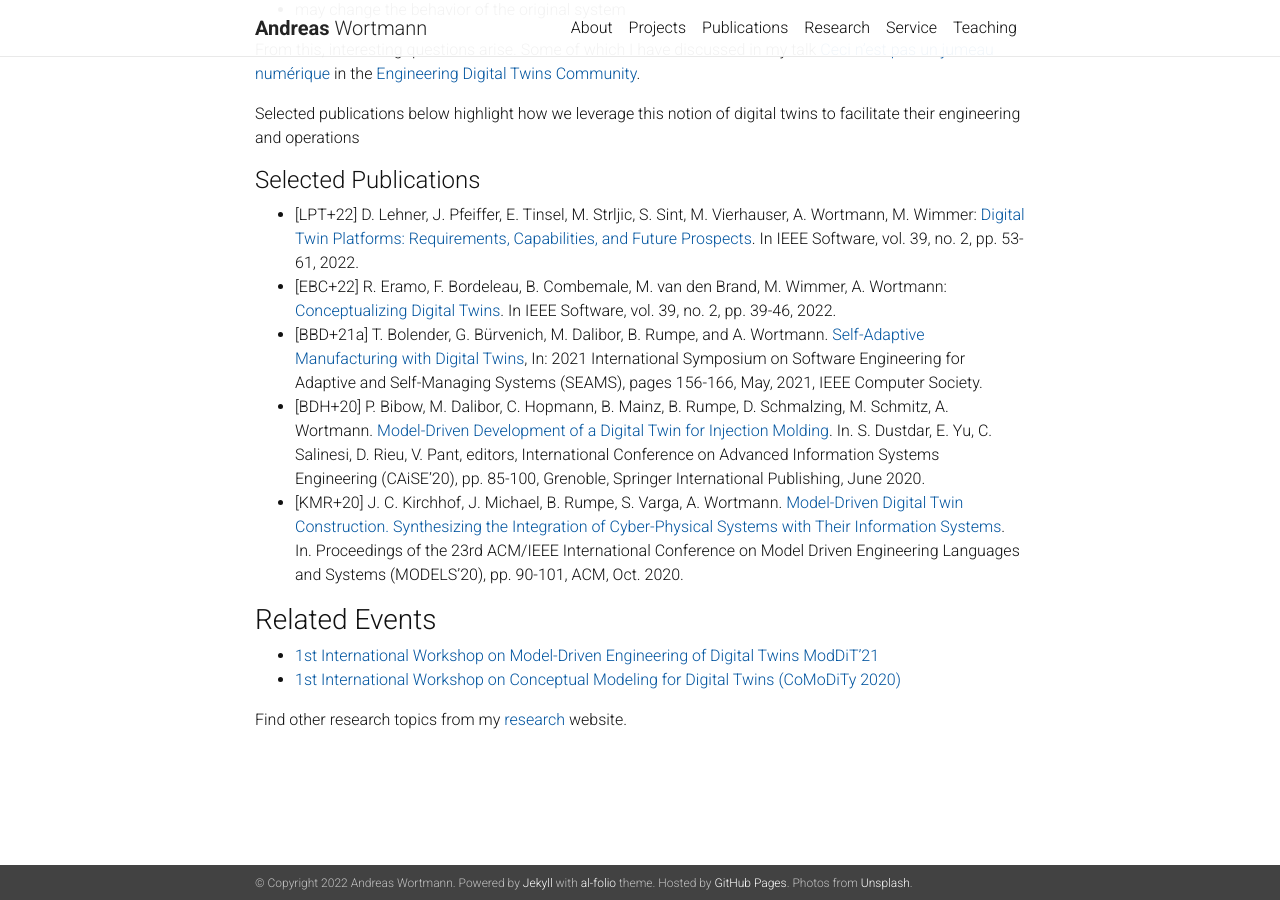
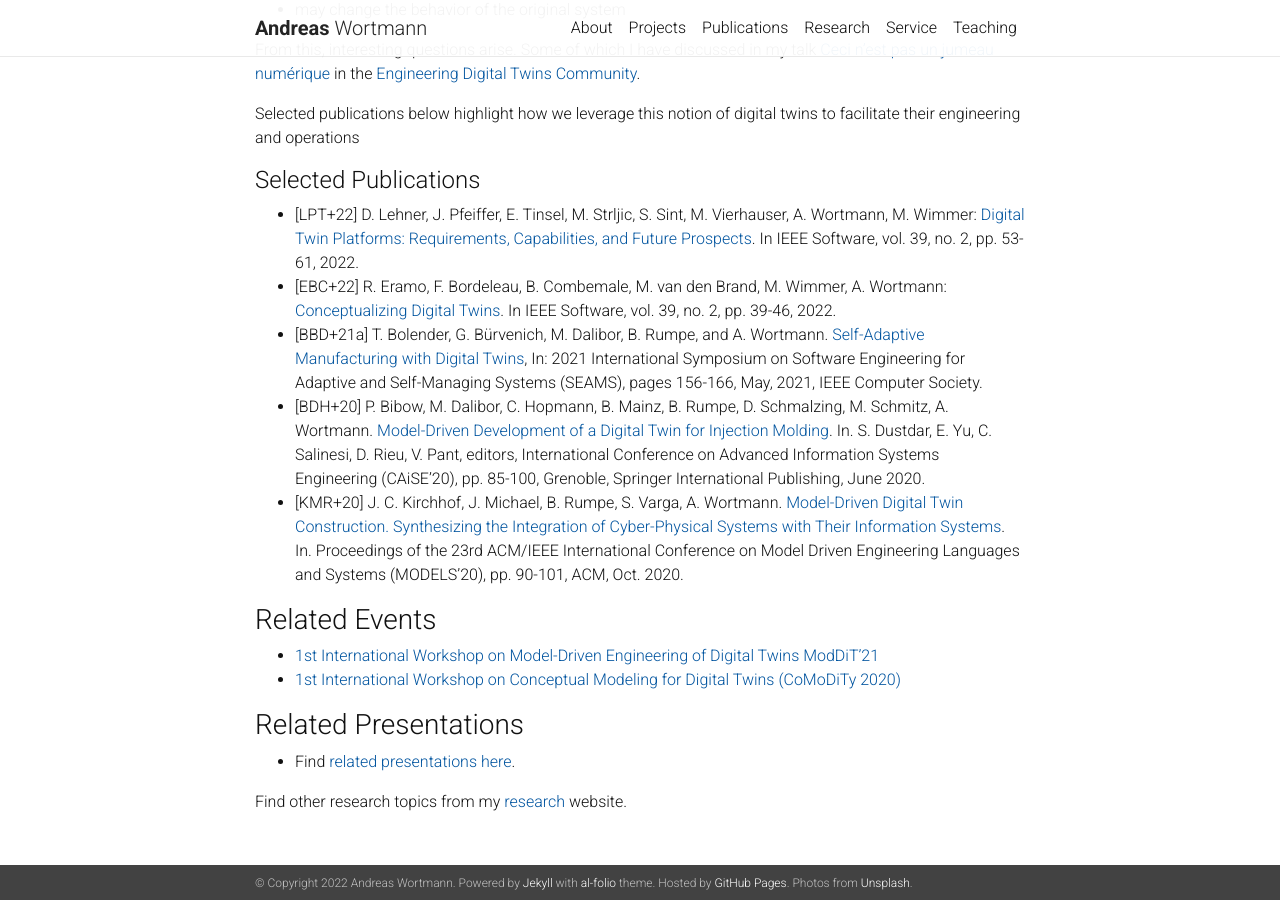
Before and after one commit to awortmann/awortmann.github.io, a Jekyll site: the page built from _pages/topics/digital_twins.md, in a window 1280 px wide and 900 px high, scrolled down 730 px. Built offline with Jekyll 4.4.1, drawn with Linux system fonts in a browser that asks for light colours; nearby versions of some CDN libraries; a style sheet for code colours, icons or effects is not loaded; some of the changed lines change nothing that is shown.

Commit message:
Minor update

```diff
--- a/_pages/topics/digital_twins.md
+++ b/_pages/topics/digital_twins.md
@@ -29,10 +29,10 @@ Selected publications below highlight how we leverage this notion of digital twi
 #### Selected Publications
 
 - [LPT+22] D. Lehner, J. Pfeiffer, E. Tinsel, M. Strljic, S. Sint, M. Vierhauser, A. Wortmann, M. Wimmer: [Digital Twin Platforms: Requirements, Capabilities, and Future Prospects](https://ieeexplore.ieee.org/abstract/document/9640612). In IEEE Software, vol. 39, no. 2, pp. 53-61, 2022.
-- [EBC+22] R. Eramo, F. Bordeleau, B. Combemale, M. van den Brand, M. Wimmer, A. Wortmann: [Conceptualizing Digital Twins](../downloads/paper/Conceptualizing_digital_twins.pdf). In IEEE Software, vol. 39, no. 2, pp. 39-46, 2022.
-- [BBD+21a] T. Bolender, G. Bürvenich, M. Dalibor, B. Rumpe, and A. Wortmann. [Self-Adaptive Manufacturing with Digital Twins](..downloads/paper/Self_Adaptive_Manufacturing_with_Digital_Twins.pdf), In: 2021 International Symposium on Software Engineering for Adaptive and Self-Managing Systems (SEAMS), pages 156-166, May, 2021, IEEE Computer Society.
-- [BDH+20] P. Bibow, M. Dalibor, C. Hopmann, B. Mainz, B. Rumpe, D. Schmalzing, M. Schmitz, A. Wortmann. [Model-Driven Development of a Digital Twin for Injection Molding](../downloads/paper/Model_Driven_Development_of_a_Digital_Twin_for_Injection_Molding.pdf). In. S. Dustdar, E. Yu, C. Salinesi, D. Rieu, V. Pant, editors, International Conference on Advanced Information Systems Engineering (CAiSE'20), pp. 85-100, Grenoble, Springer International Publishing, June 2020.
-- [KMR+20] J. C. Kirchhof, J. Michael, B. Rumpe, S. Varga, A. Wortmann. [Model-Driven Digital Twin Construction. Synthesizing the Integration of Cyber-Physical Systems with Their Information Systems](../downloads/paper/Model_Driven_Digital_Twin_Construction__Synthesizing_the_Integration_of_Cyber_Physical_Systems_with_Their_Information_Systems.pdf). In. Proceedings of the 23rd ACM/IEEE International Conference on Model Driven Engineering Languages and Systems (MODELS'20), pp. 90-101, ACM, Oct. 2020.
+- [EBC+22] R. Eramo, F. Bordeleau, B. Combemale, M. van den Brand, M. Wimmer, A. Wortmann: [Conceptualizing Digital Twins](https://awortmann.github.io/downloads/paper/Conceptualizing_digital_twins.pdf). In IEEE Software, vol. 39, no. 2, pp. 39-46, 2022.
+- [BBD+21a] T. Bolender, G. Bürvenich, M. Dalibor, B. Rumpe, and A. Wortmann. [Self-Adaptive Manufacturing with Digital Twins](https://awortmann.github.io/downloads/paper/Self_Adaptive_Manufacturing_with_Digital_Twins.pdf), In: 2021 International Symposium on Software Engineering for Adaptive and Self-Managing Systems (SEAMS), pages 156-166, May, 2021, IEEE Computer Society.
+- [BDH+20] P. Bibow, M. Dalibor, C. Hopmann, B. Mainz, B. Rumpe, D. Schmalzing, M. Schmitz, A. Wortmann. [Model-Driven Development of a Digital Twin for Injection Molding](https://awortmann.github.io/downloads/paper/Model_Driven_Development_of_a_Digital_Twin_for_Injection_Molding.pdf). In. S. Dustdar, E. Yu, C. Salinesi, D. Rieu, V. Pant, editors, International Conference on Advanced Information Systems Engineering (CAiSE'20), pp. 85-100, Grenoble, Springer International Publishing, June 2020.
+- [KMR+20] J. C. Kirchhof, J. Michael, B. Rumpe, S. Varga, A. Wortmann. [Model-Driven Digital Twin Construction. Synthesizing the Integration of Cyber-Physical Systems with Their Information Systems](https://awortmann.github.io/downloads/paper/Model_Driven_Digital_Twin_Construction__Synthesizing_the_Integration_of_Cyber_Physical_Systems_with_Their_Information_Systems.pdf). In. Proceedings of the 23rd ACM/IEEE International Conference on Model Driven Engineering Languages and Systems (MODELS'20), pp. 90-101, ACM, Oct. 2020.
 
 ### Related Events
 
@@ -40,6 +40,8 @@ Selected publications below highlight how we leverage this notion of digital twi
 ModDiT’21](https://gemoc.org/events/moddit2021)
 - [1st International Workshop on Conceptual Modeling for Digital Twins (CoMoDiTy 2020)](https://comodity.github.io/)
 
+### Related Presentations
 
+- Find [related presentations here](https://www.wortmann.ac/presentations).
 
 Find other research topics from my [research](../../research/) website.
```
